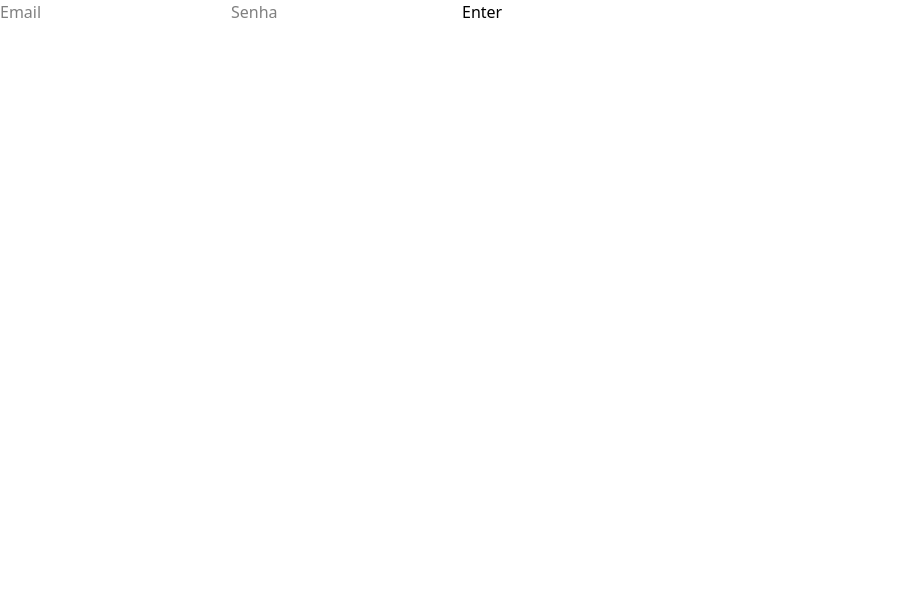
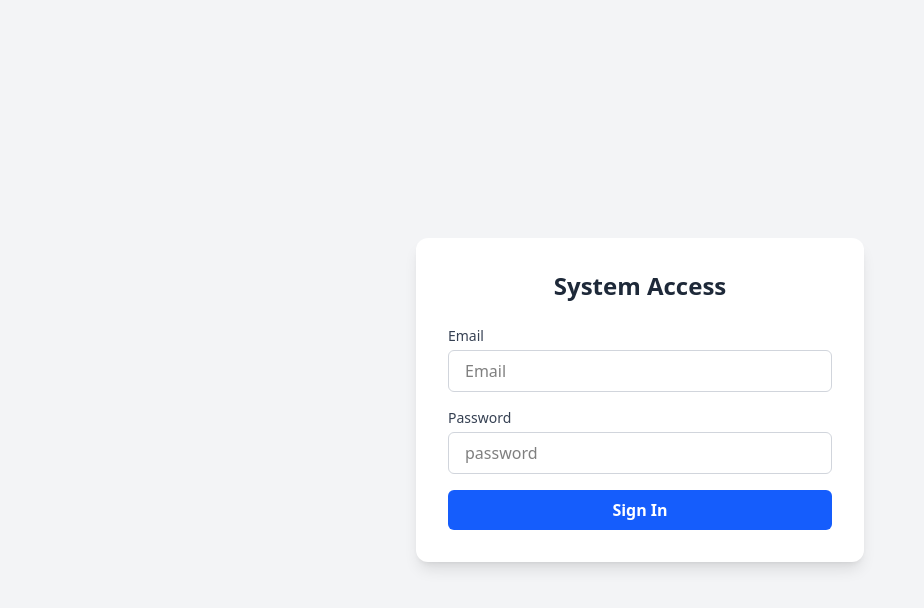
Before and after one commit to PedroMJK/Inventory-sales-system, a React (Vite) app in the folder frontend/: page /login in a window 1280 px wide. Shown: the top 608 px of the page, without its empty margins (0-924 px from the left). Built offline with nearby package versions, Linux system fonts and the light colour scheme.

Commit message:
feat(products): load products with API integration and loading state

```diff
--- a/frontend/src/pages/Login.tsx
+++ b/frontend/src/pages/Login.tsx
@@ -1,4 +1,5 @@
 import { useForm } from "react-hook-form";
+import { useNavigate } from "react-router-dom";
 import api from "../api/axios";
 import { useAuth } from "../auth/AuthContext";
 
@@ -10,17 +11,64 @@ interface LoginForm {
 export default function Login() {
     const { register, handleSubmit } = useForm<LoginForm>();
     const { login } = useAuth();
+    const navigate = useNavigate();
 
     const onSubmit = async (data: LoginForm) => {
         const response = await api.post("/auth/login", data);
         login(response.data);
+
+        navigate("/");
     };
 
     return (
-        <form onSubmit={handleSubmit(onSubmit)}>
-            <input {...register("email")} placeholder="Email" />
-            <input {...register("password")} type="password" placeholder="Senha" />
-            <button type="submit">Enter</button>
-        </form>
+    <>
+        <div className="min-h-screen flex items-center justify-center bg-gray-100">
+            <div className="w-full max-w-md bg-white rounded-xl shadow-lg p-8">
+                <h1 className="text-2xl font-bold text-gray-800 mb-6 text-center">
+                    System Access
+                </h1>
+
+                <form onSubmit={handleSubmit(onSubmit)} className="space-y-4">
+
+                    <div>
+                        <label className="block text-sm font-medium text-gray-700
+                        mb-1">
+                            Email
+                        </label>
+                        <input
+                            {...register("email")}
+                            type="email"
+                            placeholder="Email"
+                            className="w-full px-4 py-2 border border-gray-300 rounded-md
+                                       focus:outline-none focus:ring-2 focus:ring-blue-500
+                                       focus:border-blue-500"
+                        />
+                    </div>
+
+                    <div>
+                        <label className="block text-sm font-medium text-gray-700 mb-1">
+                            Password
+                        </label>
+                    <input
+                        {...register("password")}
+                        type="password"
+                        placeholder="password"
+                        className="w-full px-4 py-2 border border-gray-300 rounded-md
+                                    focus:outline-none focus:ring-2 focus:ring-blue-500
+                                    focus:border-blue-500"
+                    />
+                    </div>
+
+                    <button type="submit"
+                            className="w-full bg-blue-600 text-white py-2 rounded-md
+                                       hover:bg-blue-700 hover:cursor-pointer transition font-semibold"
+                    >
+                        Sign In
+                    </button>
+                </form>
+            </div>
+        </div>
+
+    </>
     )
 }
--- a/frontend/src/pages/Products.tsx
+++ b/frontend/src/pages/Products.tsx
@@ -1,13 +1,60 @@
+import { useEffect, useState } from "react"
+import api from "../api/axios"
+import type { Product } from "../types/Product"
+
+
 export default function Products() {
+    const [products, setProducts] = useState<Product[]>([]);
+    const [loading, setLoading] = useState(true);
+
+    useEffect(() => {
+        async function loadProducts() {
+            try {
+                const response = await api.get("/products");
+                setProducts(response.data);
+            } catch (error) {
+                console.error("Error loading products")
+            } finally {
+                setLoading(false);
+            }
+        }
+
+        loadProducts();
+
+    }, []);
+
+    if (loading) {
+        return <p>Loading products...</p>
+    }
+
     return (
-        <div>
-            <h2 className="text-2xl font-semibold">
+        <div className="p-6">
+            <h1 className="text-2xl font-bold mb-4">
                 Products
-            </h2>
+            </h1>
 
-            <p  className="text-gray-600 mt-2">
-                Page under construction.
-            </p>
+            <table className="w-full border border-gray-200">
+                <thead className="bg-gray-100">
+                    <tr>
+                        <th className="border p-2 text-left">Name</th>
+                        <th className="border p-2">Category</th>
+                        <th className="border p-2">Price</th>
+                        <th className="border p-2">Stock</th>
+                    </tr>
+                </thead>
+                <tbody>
+                    {products.map(product => (
+                        <tr key={product._id}>
+                            <td className="border p-2">{product.name}</td>
+                            <td className="border p-2 text-center">{product.category}</td>
+                            <td className="border p-2 text-center">
+                              R$ {product.price.toFixed(2)}
+                            </td>
+                            <td className="border p-2 text-center">{product.stock}</td>
+                        </tr>
+                    ))}
+                </tbody>
+            </table>
         </div>
     )
 }
```
